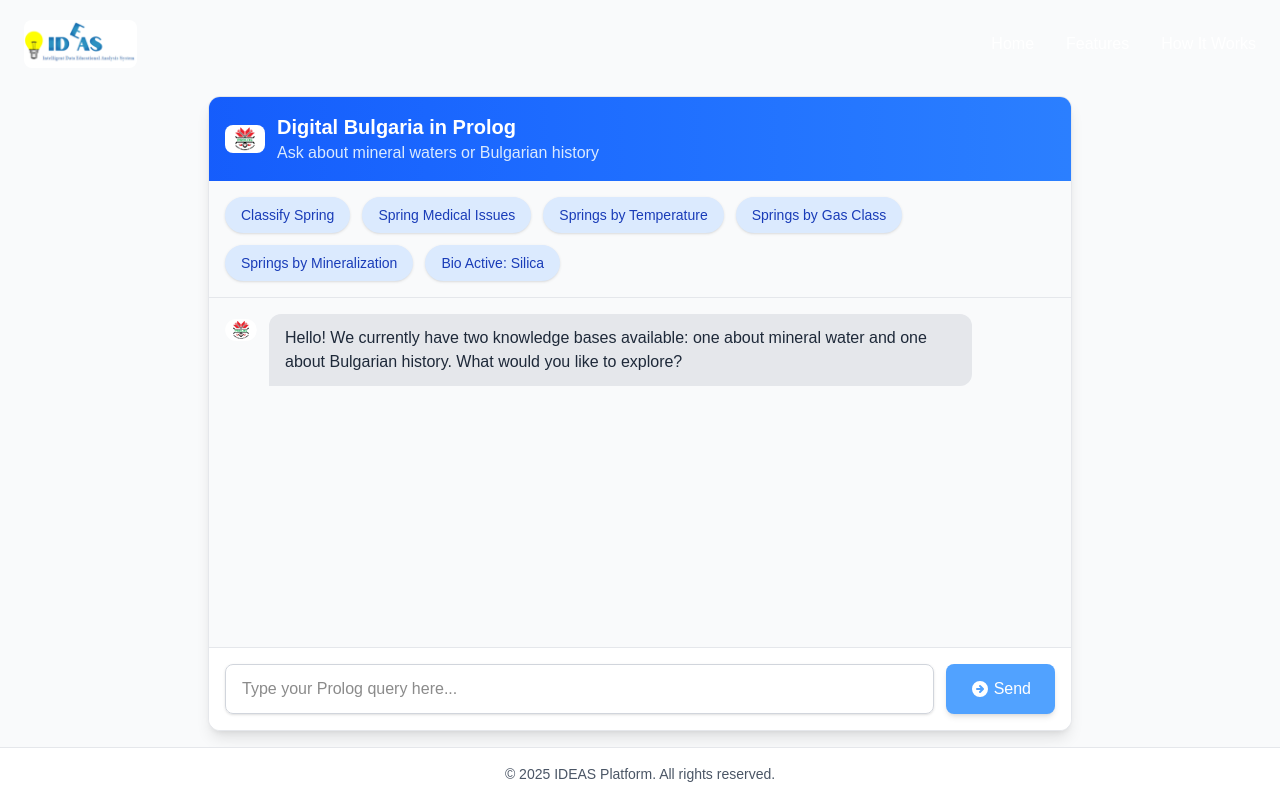
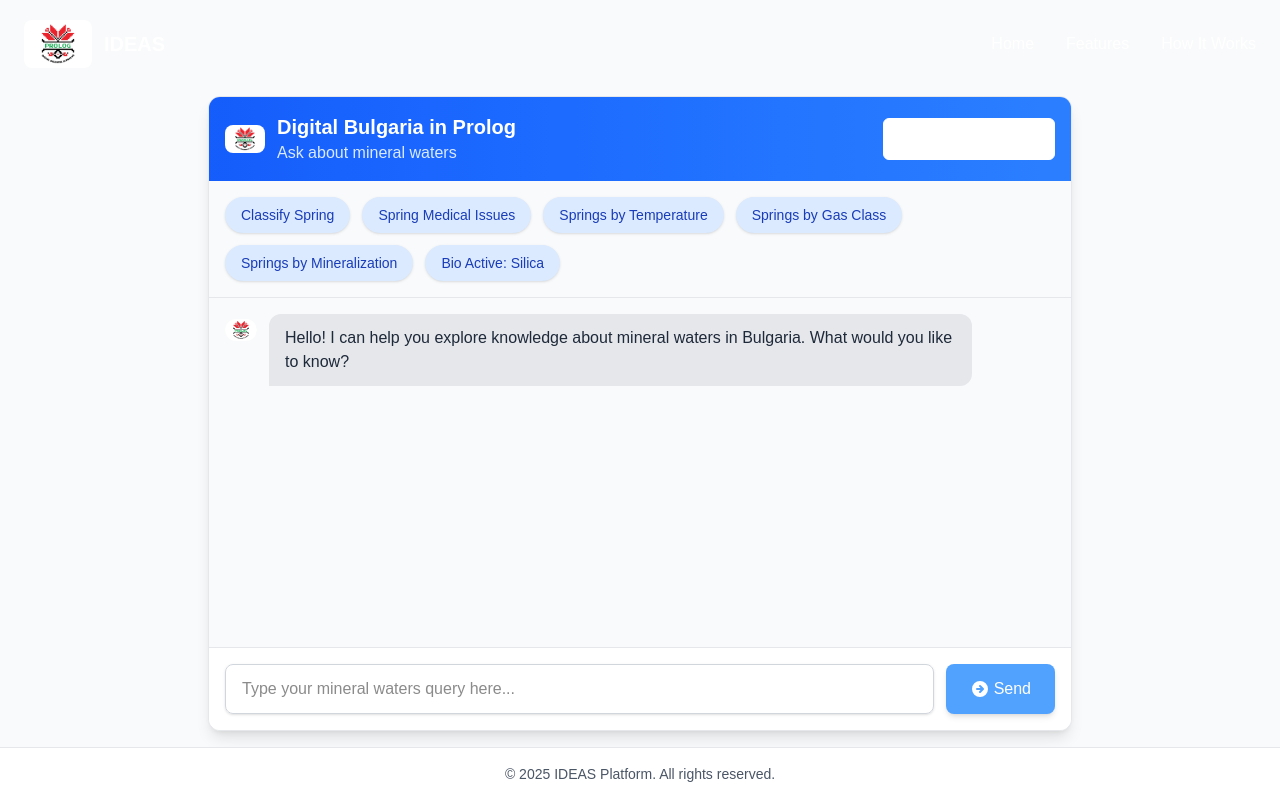
Before and after one commit to MagdalenaMaglizhanova/prolog-chat-app, a Next.js app: page /chat in a window 1280 px wide. Built offline with nearby package versions, Linux system fonts and the light colour scheme.

Commit message:
Update page.tsx

```diff
--- a/src/app/chat/page.tsx
+++ b/src/app/chat/page.tsx
@@ -7,6 +7,7 @@ export default function ChatPage() {
   const [query, setQuery] = useState("");
   const [messages, setMessages] = useState<{ user: boolean; text: string }[]>([]);
   const [isLoading, setIsLoading] = useState(false);
+  const [knowledgeBase, setKnowledgeBase] = useState("mineral_waters");
   const messagesEndRef = useRef<HTMLDivElement>(null);
   const [scrolled, setScrolled] = useState(false);
 
@@ -58,7 +59,7 @@ export default function ChatPage() {
     }
   }
 
-  const quickQueries = [
+  const mineralWaterQueries = [
     { label: "Classify Spring", query: "classify_spring(X)" },
     { label: "Spring Medical Issues", query: "spring_medical_issues(X)" },
     { label: "Springs by Temperature", query: "springs_by_temperature_class(X)" },
@@ -67,6 +68,23 @@ export default function ChatPage() {
     { label: "Bio Active: Silica", query: "springs_by_bio_active_class('Silica')" },
   ];
 
+  const historyQueries = [
+    { label: "All Historical Sites", query: "historical_site(Name, _, _, _)" },
+    { label: "Thracian Sites", query: "sites_by_period(thracian, Name)" },
+    { label: "Roman Sites", query: "sites_by_period(roman, Name)" },
+    { label: "Medieval Sites", query: "sites_by_period(medieval, Name)" },
+    { label: "Fortresses", query: "sites_by_type(fortress, Name)" },
+    { label: "Churches", query: "sites_by_type(church, Name)" },
+    { label: "Sites in Plovdiv", query: "sites_in_location('Plovdiv', Name)" },
+    { label: "Site Details", query: "site_details('Rila Monastery', Details)" },
+  ];
+
+  const quickQueries = knowledgeBase === "mineral_waters" ? mineralWaterQueries : historyQueries;
+
+  const welcomeMessage = knowledgeBase === "mineral_waters"
+    ? "Hello! I can help you explore knowledge about mineral waters in Bulgaria. What would you like to know?"
+    : "Hello! I can help you explore Bulgarian historical sites. What would you like to know?";
+
   return (
     <div className="min-h-screen bg-gray-50 flex flex-col">
       {/* Navigation - Consistent with Homepage */}
@@ -74,12 +92,13 @@ export default function ChatPage() {
         <div className="container mx-auto px-6 flex justify-between items-center">
           <Link href="/" className="flex items-center space-x-3">
             <Image
-              src="/logo.png"
+              src="/logo_shevici.jpg"
               alt="Digital Bulgaria Logo"
               width={48}
               height={48}
               className="h-12 w-auto rounded-lg object-contain transition-all duration-300 hover:scale-105"
             />
+            <span className={`text-xl font-bold ${scrolled ? 'text-blue-900' : 'text-white'}`}>IDEAS</span>
           </Link>
 
           <div className="hidden md:flex items-center space-x-8">
@@ -93,7 +112,8 @@ export default function ChatPage() {
       <main className="flex-grow container mx-auto p-4 flex flex-col max-w-4xl mt-20">
         <div className="flex-grow bg-white rounded-xl shadow-lg overflow-hidden flex flex-col border border-gray-200">
           {/* Chat Header */}
-          <div className="p-4 bg-gradient-to-r from-blue-600 to-blue-500 flex items-center">
+          <div className="p-4 bg-gradient-to-r from-blue-600 to-blue-500 flex items-center justify-between">
+            <div className="flex items-center">
               <Image
                 src="/logo_shevici.jpg"
                 alt="Digital Bulgaria Logo"
@@ -103,7 +123,24 @@ export default function ChatPage() {
               />
               <div>
                 <h2 className="text-xl font-semibold text-white">Digital Bulgaria in Prolog</h2>
-              <p className="text-blue-100">Ask about mineral waters or Bulgarian history</p>
+                <p className="text-blue-100">Ask about {knowledgeBase === "mineral_waters" ? "mineral waters" : "Bulgarian history"}</p>
+              </div>
+            </div>
+
+            <div className="relative">
+              <select
+                value={knowledgeBase}
+                onChange={(e) => setKnowledgeBase(e.target.value)}
+                className="appearance-none bg-white bg-opacity-20 border border-white border-opacity-30 rounded-md px-4 py-2 pr-8 text-white focus:outline-none focus:ring-2 focus:ring-white focus:border-transparent"
+              >
+                <option value="mineral_waters" className="text-gray-900">Mineral Waters</option>
+                <option value="history" className="text-gray-900">Bulgarian History</option>
+              </select>
+              <div className="pointer-events-none absolute inset-y-0 right-0 flex items-center px-2 text-white">
+                <svg className="fill-current h-4 w-4" xmlns="http://www.w3.org/2000/svg" viewBox="0 0 20 20">
+                  <path d="M9.293 12.95l.707.707L15.657 8l-1.414-1.414L10 10.828 5.757 6.586 4.343 8z"/>
+                </svg>
+              </div>
             </div>
           </div>
 
@@ -123,7 +160,7 @@ export default function ChatPage() {
           {/* Messages Area */}
           <div className="flex-grow p-4 overflow-y-auto bg-gray-50" style={{ maxHeight: "60vh" }}>
             {(messages.length === 0
-              ? [{ user: false, text: "Hello! We currently have two knowledge bases available: one about mineral water and one about Bulgarian history. What would you like to explore?" }]
+              ? [{ user: false, text: welcomeMessage }]
               : messages
             ).map((msg, i) => (
               <div
@@ -198,7 +235,7 @@ export default function ChatPage() {
                 value={query}
                 onChange={(e) => setQuery(e.target.value)}
                 onKeyDown={(e) => e.key === "Enter" && sendQuery()}
-                placeholder="Type your Prolog query here..."
+                placeholder={`Type your ${knowledgeBase === "mineral_waters" ? "mineral waters" : "history"} query here...`}
                 className="flex-grow px-4 py-3 rounded-lg border border-gray-300 focus:outline-none focus:ring-2 focus:ring-blue-500 focus:border-transparent shadow-sm"
                 disabled={isLoading}
               />
```
Lines whose indentation alone changed are shown as unchanged.
